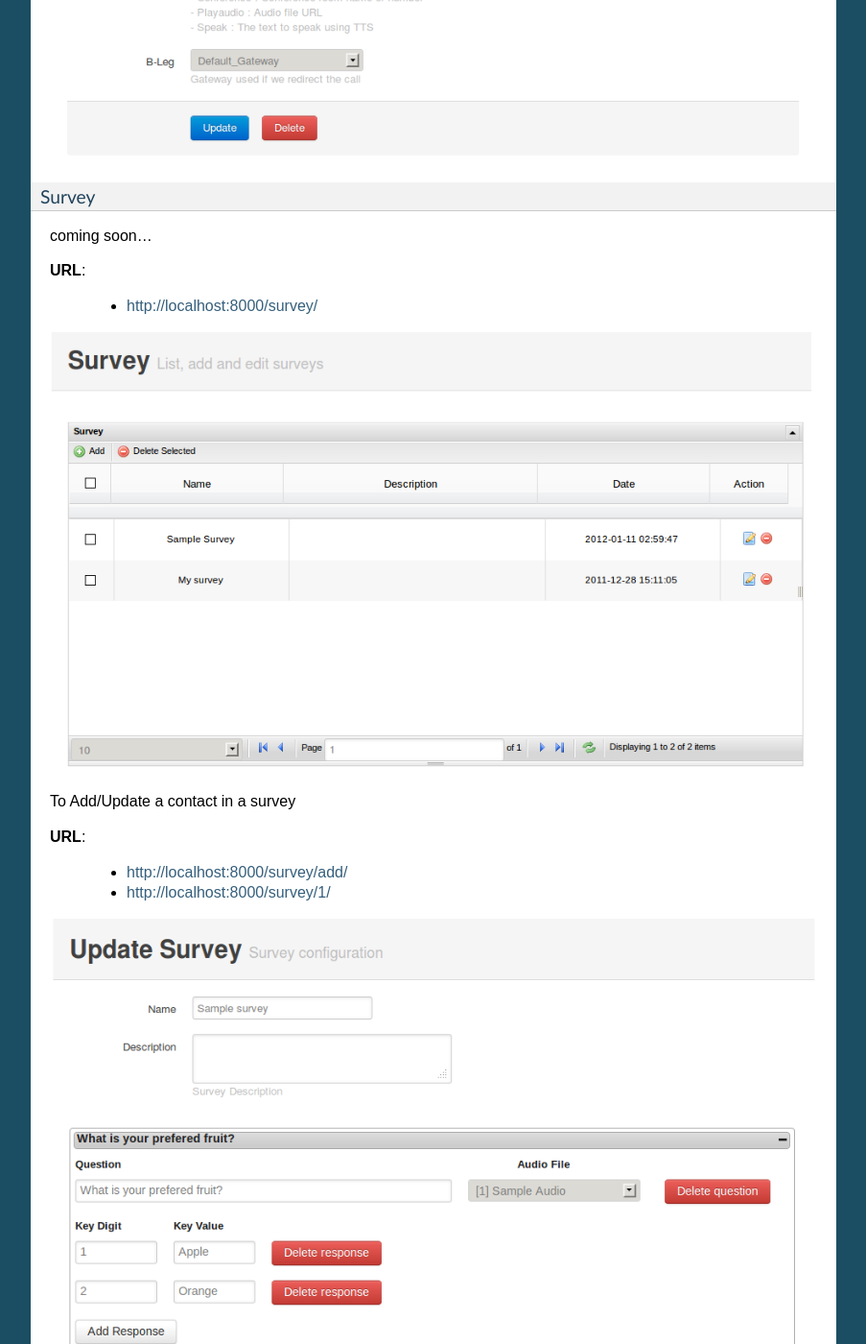
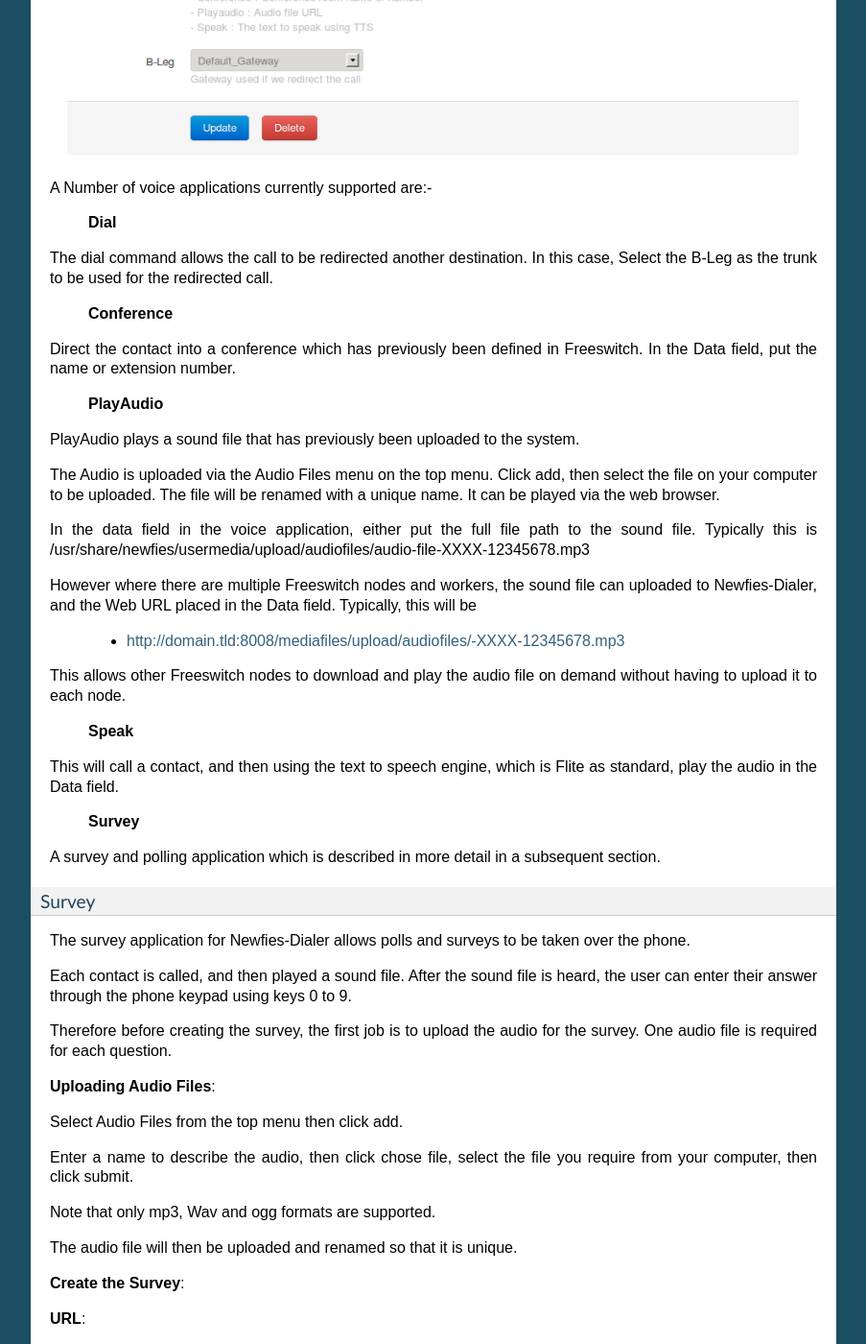
Before and after one commit to newfies-dialer/newfies-dialer, a Sphinx documentation site: the page built from docs/source/user-guide-doc/customer_panel.rst, in a window 1280 px wide and 1400 px high, scrolled down 5633 px. Shown: the whole window at 96% size, without its empty margins (198-1101 px from the left). Built offline with Sphinx 7.4.7, drawn with Linux system fonts in a browser that asks for light colours; some of the changed text lies outside the part shown.

Commit message:
Updated documentation

```diff
--- a/docs/source/user-guide-doc/customer_panel.rst
+++ b/docs/source/user-guide-doc/customer_panel.rst
@@ -116,29 +116,104 @@ To Add/Update a contact in a voice app
 
 .. image:: ../_static/images/customer/update_voiceapp.png
 
+A Number of voice applications currently supported are:-
+
+ **Dial**
+The dial command allows the call to be redirected another destination. In this case, Select the B-Leg
+as the trunk to be used for the redirected call.
+
+ **Conference**
+Direct the contact into a conference which has previously been defined in Freeswitch. In the Data
+field, put the name or extension number.
+
+ **PlayAudio**
+PlayAudio plays a sound file that has previously been uploaded to the system.
+
+The Audio is uploaded via the Audio Files menu on the top menu. Click add, then select the file on
+your computer to be uploaded. The file will be renamed with a unique name. It can be played via the
+web browser.
+
+In the data field in the voice application, either put the full file path to the sound file.
+Typically this is /usr/share/newfies/usermedia/upload/audiofiles/audio-file-XXXX-12345678.mp3
+
+However where there are multiple Freeswitch nodes and workers, the sound file can uploaded to
+Newfies-Dialer, and the Web URL placed in the Data field. Typically, this will be
+
+	* http://domain.tld:8008/mediafiles/upload/audiofiles/-XXXX-12345678.mp3
+
+This allows other Freeswitch nodes to download and play the audio file on demand without having to
+upload it to each node.
+
+ **Speak**
+
+This will call a contact, and then using the text to speech engine, which is Flite as standard,
+play the audio in the Data field.
+
+ **Survey**
+A survey and polling application which is described in more detail in a subsequent section.
+
 
 .. _survey-app:
 
 Survey
 ------
 
-coming soon...
+The survey application for Newfies-Dialer allows polls and surveys to be taken over the phone.
+
+Each contact is called, and then played a sound file. After the sound file is heard, the user can
+enter their answer through the phone keypad using keys 0 to 9.
+
+Therefore before creating the survey, the first job is to upload the audio for the survey. One audio
+file is required for each question.
+
+**Uploading Audio Files**:
+
+Select Audio Files from the top menu then click add.
+
+Enter a name to describe the audio, then click chose file, select the file you require from your
+computer, then click submit.
+
+Note that only mp3, Wav and ogg formats are supported.
+
+The audio file will then be uploaded and renamed so that it is unique.
+
+**Create the Survey**:
 
 **URL**:
 
     * http://localhost:8000/survey/
+    * http://localhost:8000/survey/add/
+    * http://localhost:8000/survey/1/
 
 .. image:: ../_static/images/customer/survey_list.png
 
-To Add/Update a contact in a survey
+Select Modules from the top menu, then Survey.
 
-**URL**:
+Click the add button, then give the survey a name and description, then click Submit.
 
-    * http://localhost:8000/survey/add/
-    * http://localhost:8000/survey/1/
+A button will now appear to add a question.
 
-.. image:: ../_static/images/customer/update_survey.png
+In the question field, put in some text to describe the question - e.g "What is 1+1"; select the audio
+file pertaining to the question which was uploaded in the previous step.
 
+Then click Add Response. A further two fields will appear named Key Digit and Key Value. In key Digit
+put a number from 0 to 9 which should be pressed for this answer. In the example "What is 1+1", "2"
+should be placed in the Key Digit Field"
+
+The Key Value field is used in the survey reports, and so in this case, you would put "Correct" as
+1+1=2. You may chose to add responses 0,1 and 3 to 9 as key digits, with key values of "Wrong" as
+these answers will then be summed up in the Survey Reports.
+
+You can then go on to add another question, and its associated responses. On completion, click
+Update Survey.
+
+To use the Survey in a campaign, simply create a campaign as normal, and select the Survey name in
+the Application drop-down.
+
+**Survey Results**
+
+When the survey is complete, the survey results can be inspected by clicking Reporting on the top
+and selecting Survey Results from the drop-down.
 
 .. _customer-campaign-access:
 
```
Also changed, not shown: docs/source/user-guide-doc/admin_panel.rst (+26 -1 lines).
